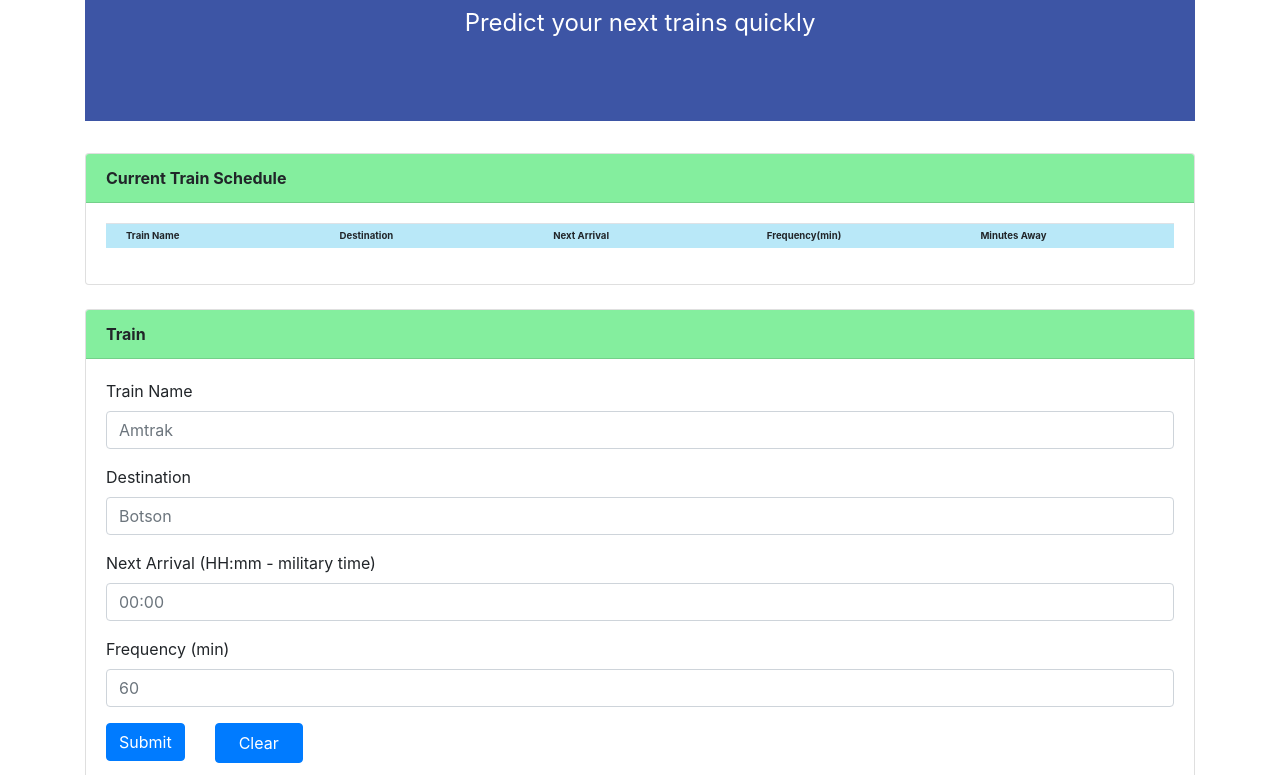
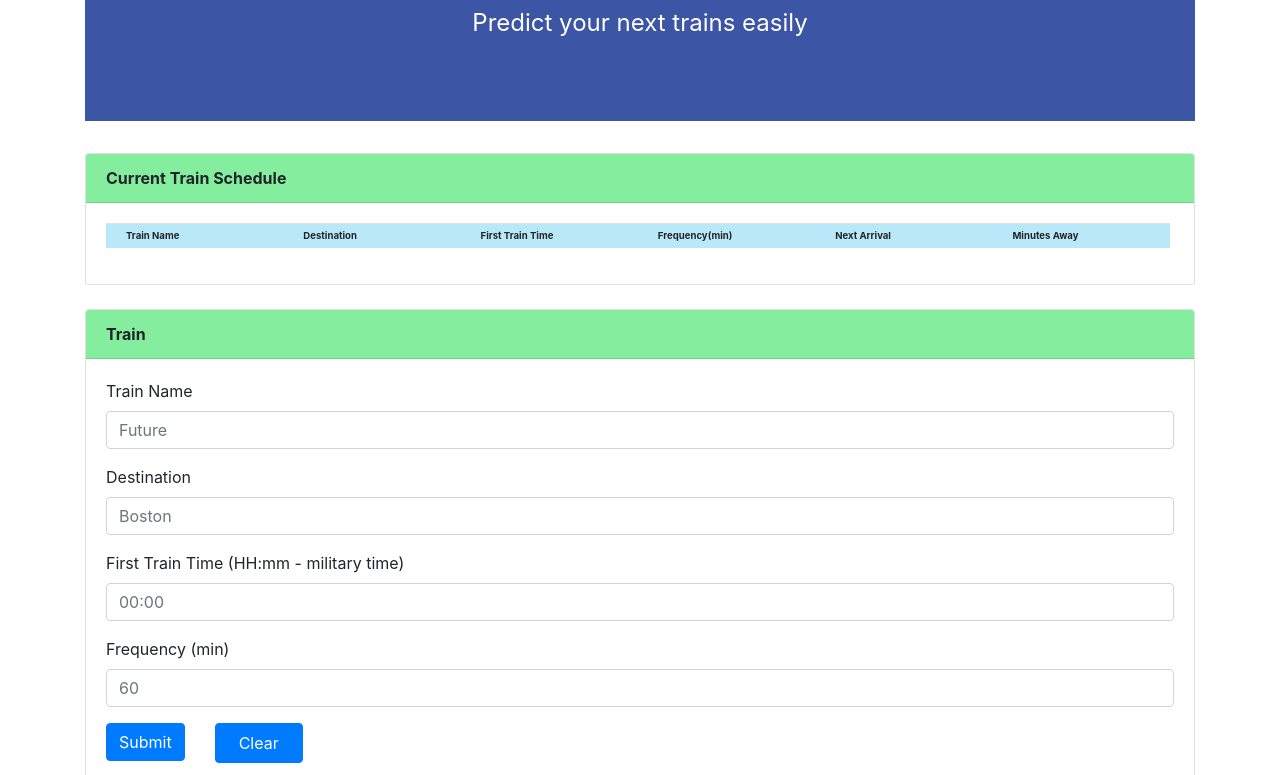
Before and after one commit to peiwren/TrainScheduler, a plain HTML site: page index.html in a window 1280 px wide. Shown: the part 425-1200 px from the top of the page. Drawn offline with nearby package versions, Linux system fonts and the light colour scheme; no server answers.

```diff
--- a/index.html
+++ b/index.html
@@ -23,11 +23,11 @@
     #train-table th,
     td {
       display: inline-block;
-      width: 20%;
+      width: 16.6%;
     }
 
     .table-sm td {
-      padding-left: 30px;
+      padding-left: 20px;
     }
 
     .table thead th {
@@ -75,7 +75,7 @@
       <img src="img/trainVector.svg" alt="train art">
       <!-- <div class="jumbotron" id="bg"> -->
       <h1 class="text-center" id="brand">Train Scheduler</h1>
-      <p class="text-center" id="subline">Predict your next trains quickly</p>
+      <p class="text-center" id="subline">Predict your next trains easily</p>
     </div>
 
     <!-- Cited: https://getbootstrap.com/docs/4.3/layout/grid/ -->
@@ -84,7 +84,7 @@
 
       <div class="col-md-12">
 
-        <!-- Current train schedule-->
+        <!-- Current train schedule section-->
         <div class="card mb-4">
           <div class="card-header"><strong>Current Train Schedule</strong></div>
           <div class="card-body">
@@ -93,13 +93,12 @@
                 <tr>
                   <th scope="col">Train Name</th>
                   <th scope="col">Destination</th>
+                  <th scope="col">First Train Time</th>
+                  <th scope="col">Frequency(min)</th>
                   <th scope="col">Next Arrival</th>
-                  <th scope="col">Frequency(min)</th>
                   <th scope="col">Minutes Away</th>
                 </tr>
               </thead>
-              <tbody>
-              </tbody>
             </table>
           </div><!-- end card body  -->
         </div><!-- end card mb-4  -->
@@ -109,7 +108,7 @@
     <div class="row">
       <div class="col-md-12">
 
-        <!-- Add train  -->
+        <!-- Add train section -->
         <div class="card mb-4">
           <div class="card-header"><strong>Train</strong></div>
           <div class="card-body">
@@ -118,14 +117,14 @@
             <form>
               <div class="form-group">
                 <label for="train-name-input">Train Name</label>
-                <input class="form-control" id="train-name-input" placeholder="Amtrak" type="text">
+                <input class="form-control" id="train-name-input" placeholder="Future" type="text">
               </div>
               <div class="form-group">
                 <label for="destination-input">Destination</label>
-                <input class="form-control" id="destination-input" placeholder="Botson" type="text">
+                <input class="form-control" id="destination-input" placeholder="Boston" type="text">
               </div>
               <div class="form-group">
-                <label for="start-input">Next Arrival (HH:mm - military time)</label>
+                <label for="start-input">First Train Time (HH:mm - military time)</label>
                 <input class="form-control" id="start-input" placeholder="00:00" type="text">
               </div>
               <div class="form-group">
```
